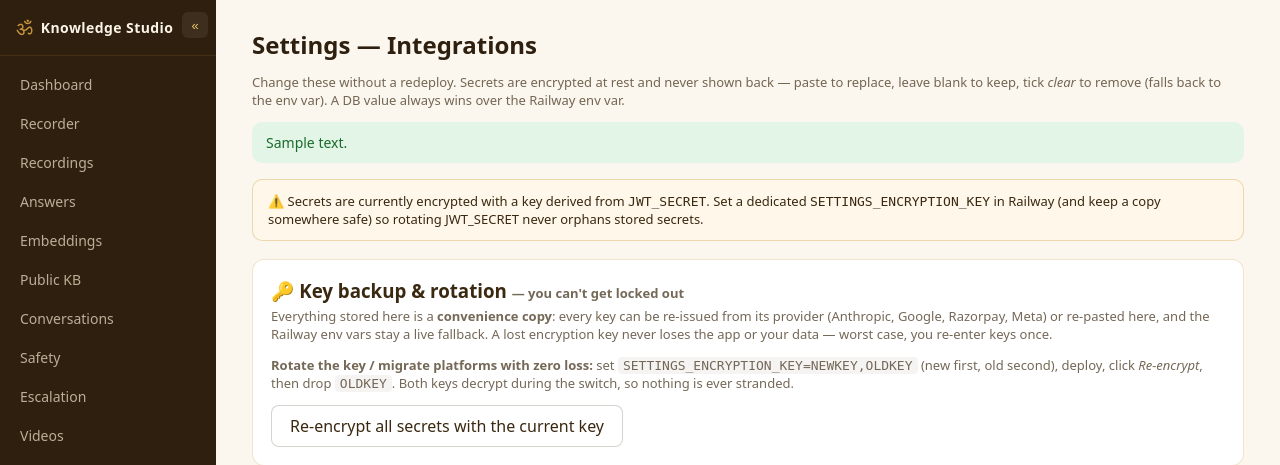
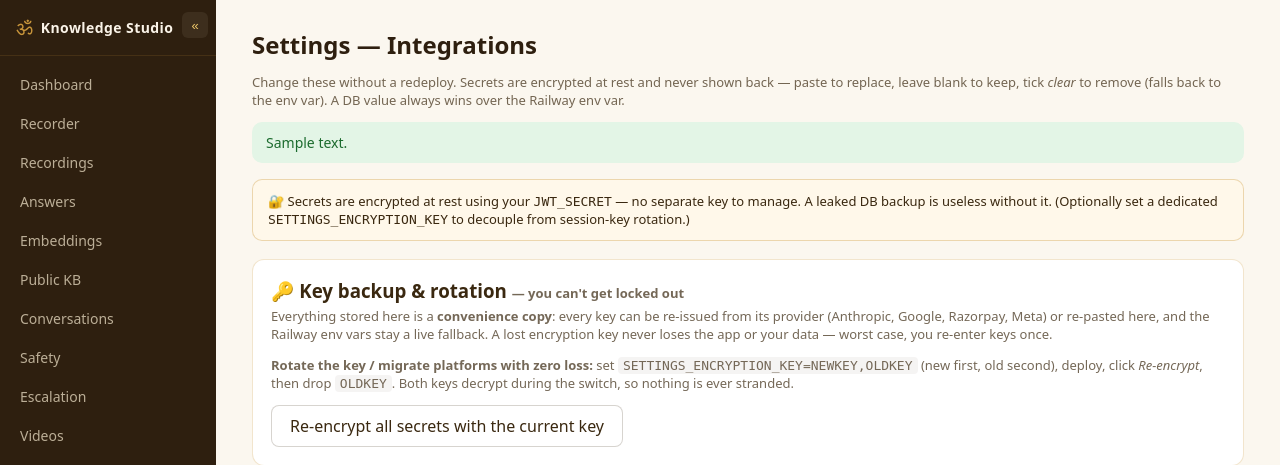
Before and after one commit to ganganarayan/aigitamentor, a FastAPI app: template templates/admin/integrations.html in a window 1280 px wide. Shown: the top 465 px of the page. Run offline with FastAPI, Linux system fonts and the light colour scheme; the template is opened without the code that fills it: most values are stand-ins (such as "Sample title", 1, 10 or a date in 2020).

Commit message:
Settings: default to JWT_SECRET-derived encryption (dedicated key optional)
Per GND's decision: keep encryption-at-rest (protects a leaked DB dump) but don't
require a separate key to manage. SETTINGS_ENCRYPTION_KEY is now documented as
optional — unset, the cipher derives from JWT_SECRET (already managed), which is
the default. The admin banner no longer nags to set a dedicated key; it states
secrets are encrypted with JWT_SECRET and notes the dedicated key is optional
(for surviving a JWT rotation). No logic change — the fallback already existed.

Co-Authored-By: Claude Opus 4.8 <noreply@anthropic.com>

```diff
--- a/templates/admin/integrations.html
+++ b/templates/admin/integrations.html
@@ -30,8 +30,8 @@
 {% if note %}<div class="ok">{{ note }}</div>{% endif %}
 
 <div class="note">
-  {% if dedicated_key %}🔐 Secrets are encrypted with a <strong>dedicated</strong> SETTINGS_ENCRYPTION_KEY.
-  {% else %}⚠️ Secrets are currently encrypted with a key derived from <code>JWT_SECRET</code>. Set a dedicated <code>SETTINGS_ENCRYPTION_KEY</code> in Railway (and keep a copy somewhere safe) so rotating JWT_SECRET never orphans stored secrets.{% endif %}
+  {% if dedicated_key %}🔐 Secrets are encrypted at rest with a <strong>dedicated</strong> SETTINGS_ENCRYPTION_KEY.
+  {% else %}🔐 Secrets are encrypted at rest using your <code>JWT_SECRET</code> — no separate key to manage. A leaked DB backup is useless without it. (Optionally set a dedicated <code>SETTINGS_ENCRYPTION_KEY</code> to decouple from session-key rotation.){% endif %}
 </div>
 
 <div class="panel recover">
```
Also changed, not shown: 1 other file.
